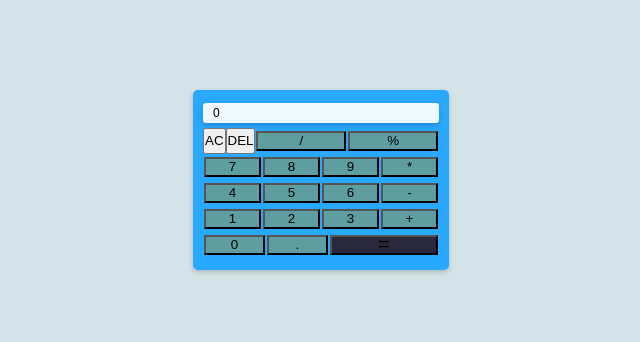
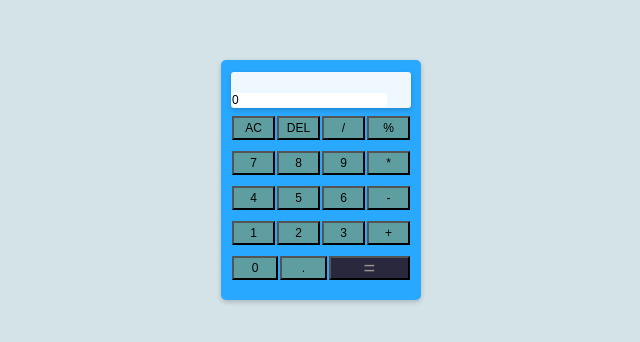
Before and after one commit to alibaba0010/odin-calculator, a plain HTML site: page index.html in a window 1280 px wide. Shown: the part 220-562 px from the top of the page, without its empty margins (319-959 px from the left). Drawn offline with Linux system fonts and the light colour scheme.

Commit message:
modifying files and adding index.js file

```diff
--- a/index.html
+++ b/index.html
@@ -9,31 +9,33 @@
   <body>
     <div class="calculator">
       <div class="display">
+        <!-- <div id="display"></div> -->
         <input type="text" value="0" name="display" id="display" />
       </div>
+      <div class="buttons">
         <div class="calc-btns">
-        <button class="clear">AC</button>
-        <button class="del" id="backspace">DEL</button>
+          <button class="btn clear">AC</button>
+          <button class="btn del" id="backspace">DEL</button>
 
           <button class="btn operator" data-operator="/">/</button>
           <button class="btn operator" data-operator="%">%</button>
         </div>
         <div class="calc-btns">
-        <button class="btn">7</button>
-        <button class="btn">8</button>
-        <button class="btn">9</button>
+          <button class="btn no">7</button>
+          <button class="btn no">8</button>
+          <button class="btn no">9</button>
           <button class="btn operator" data-operator="*">*</button>
         </div>
         <div class="calc-btns">
-        <button class="btn">4</button>
-        <button class="btn">5</button>
-        <button class="btn">6</button>
+          <button class="btn no">4</button>
+          <button class="btn no">5</button>
+          <button class="btn no">6</button>
           <button class="btn operator" data-operator="-">-</button>
         </div>
         <div class="calc-btns">
-        <button class="btn">1</button>
-        <button class="btn">2</button>
-        <button class="btn">3</button>
+          <button class="btn no">1</button>
+          <button class="btn no">2</button>
+          <button class="btn no">3</button>
           <button class="btn operator" data-operator="+">+</button>
         </div>
 
@@ -43,6 +45,7 @@
           <button class="btn equals">=</button>
         </div>
       </div>
+    </div>
     <script src="script.js"></script>
   </body>
 </html>
--- a/script.js
+++ b/script.js
@@ -5,81 +5,22 @@ let value1 = 0;
 let value2 = "";
 let operator = "";
 let result = 0;
-const btns = document.querySelectorAll(".btn");
+const numberBtns = document.querySelectorAll(".no");
 const display = document.getElementById("display");
 let clearDisplay = false;
+numberBtns.forEach((btn) => {
+  checkValue(btn);
+});
 
-btns.forEach((btn) => {
-  const btnValue = btn.textContent;
-  btn.addEventListener("click", () => {
+function checkValue(value) {
+  const btnValue = value.textContent;
+  value.addEventListener("click", () => {
+    if (display.value === "0") {
+      display.value = "";
+    }
     display.value += btnValue;
     if (isNaN(btnValue) && btnValue !== ".") {
       display.btnValue = "enter a number";
     }
   });
-});
-
-function pressNumber(num) {
-  if (operator === null) {
-    firstNumber = firstNumber * 10 + Number(num);
-    updateDisplay(firstNumber);
-  } else {
-    secondNumber = secondNumber * 10 + Number(num);
-    updateDisplay(secondNumber);
-  }
 }
-
-function pressOperator(op) {
-  operator = op;
-  updateDisplay(op);
-}
-
-function updateDisplay(val) {
-  document.getElementById("display").innerText = val;
-}
-
-function calculate() {
-  if (operator && secondNumber !== null) {
-    const result = operate(operator, firstNumber, secondNumber);
-    updateDisplay(result);
-    firstNumber = result;
-    secondNumber = 0;
-    operator = null;
-  }
-}
-
-function operate(operator, num1, num2) {
-  switch (operator) {
-    case "+":
-      return add(num1, num2);
-    case "-":
-      return subtract(num1, num2);
-    case "*":
-      return multiply(num1, num2);
-    case "/":
-      return num2 !== 0 ? divide(num1, num2) : "Err";
-  }
-}
-
-function add(a, b) {
-  return a + b;
-}
-
-function subtract(a, b) {
-  return a - b;
-}
-
-function multiply(a, b) {
-  return a * b;
-}
-
-function divide(a, b) {
-  return a / b;
-}
-
-// function clearDisplay() {
-//   firstNumber = 0;
-//   secondNumber = 0;
-//   operator = null;
-//   updateDisplay(0);
-// }
--- a/style.css
+++ b/style.css
@@ -13,38 +13,33 @@ body {
   background-color: rgb(212, 227, 232);
 }
 
-main {
-  display: flex;
-  flex-direction: column;
-  align-items: center;
-  gap: 5px;
-}
 .calculator {
   display: flex;
   flex-direction: column;
   justify-content: center;
-  width: 20%;
-  height: 180px;
+  width: 200px;
+  height: 240px;
   background-color: #29a8ff;
-  /* overflow: hidden; */
+  overflow: hidden;
   border-radius: 5px;
   padding: 10px;
   box-shadow: 0 2px 5px rgba(0, 0, 0, 0.2);
+  gap: 45px;
 }
 
-.display #display {
+.display {
+  display: flex;
   background-color: aliceblue;
-  padding: 10px;
-  margin-bottom: 5px;
-  height: 18px;
+  padding: 1px;
+  height: 36px;
   width: 100%;
   border-radius: 3px;
   box-shadow: 0 2px 5px rgba(0, 0, 0, 0.2);
 }
-.display,
 .calc-btns {
   display: flex;
   justify-content: center;
+  margin: 5px 0px;
 }
 .button {
   border: 1px solid #ddd;
@@ -56,11 +51,14 @@ main {
 }
 .btn,
 .operator {
+  display: flex;
+  justify-content: center;
   width: 100px;
-  height: 20px;
+  height: 24px;
   margin: 3px 1px;
   background-color: cadetblue;
-  text-align: center;
+  align-items: center;
+  font-size: 12px;
 }
 .equals {
   margin: 3px 1px;
@@ -70,6 +68,7 @@ main {
   display: flex;
   align-items: center;
   justify-content: center;
+  color: #989292;
 }
 .btn:active,
 .operator:active {
@@ -85,4 +84,9 @@ main {
   border: 0px;
   outline: 0px;
   font-size: 12px;
+  display: flex;
+  align-self: end;
 }
+.buttons {
+  margin-top: -45px;
+}
```
Also changed, not shown: index.js (added, +64 -0 lines). Lines whose indentation alone changed are shown as unchanged.
